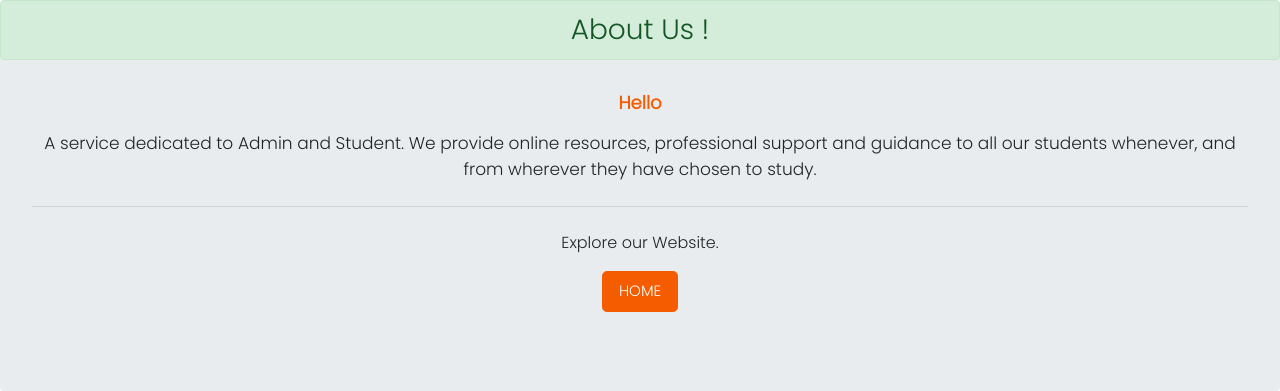
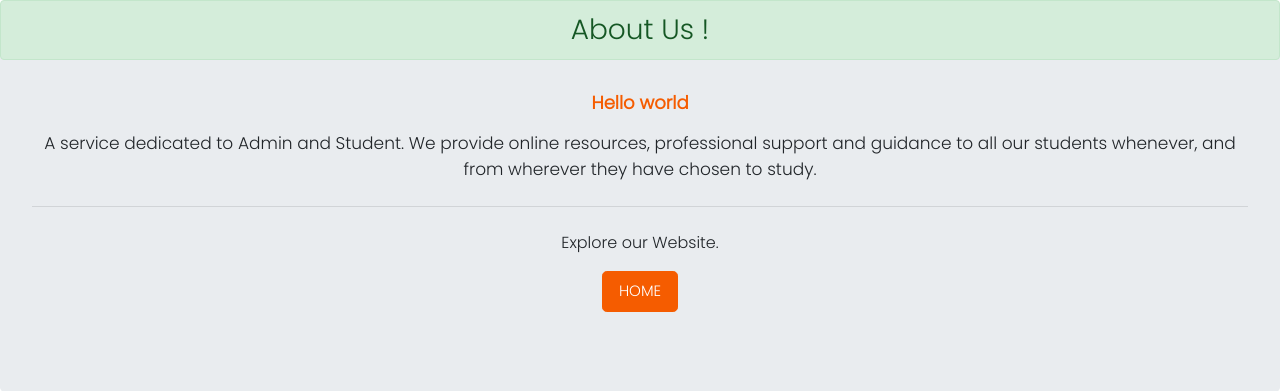
Before and after one commit to Mithun2505/lms, a Django app: page /aboutus in a window 1280 px wide. Shown: the part 90-481 px from the top of the page. Run offline with Django 3.2, Linux system fonts and the light colour scheme; some libraries are stand-ins or nearby versions.

Commit message:
Update aboutus.html

```diff
--- a/templates/library/aboutus.html
+++ b/templates/library/aboutus.html
@@ -33,7 +33,7 @@
 <center><h3 class = 'alert alert-success'>About Us !</h3></center>
     <div class="jumbotron">
       <div style="text-align: center;">
-        <h1 class="heading">Hello</h1>
+        <h1 class="heading">Hello world</h1>
 
       </div>
   <p class="lead">A service dedicated to Admin and Student. We provide online resources, professional support
```
